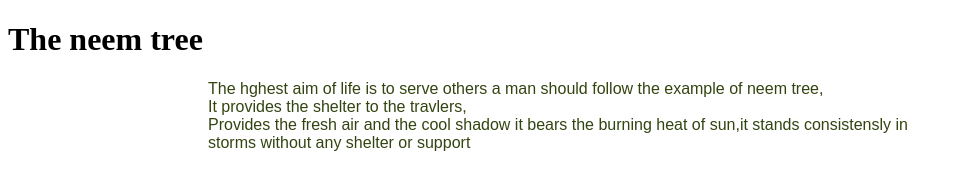
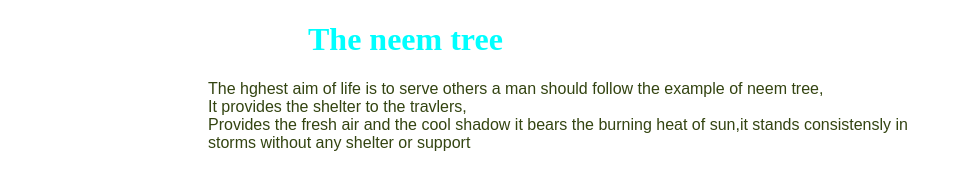
Before and after one commit to AjayKumar17-ad/my-first-repo, a plain HTML site: page index.html in a window 1280 px wide. Shown: the whole page, without its empty margins (0-962 px from the left). Drawn offline with Linux system fonts and the light colour scheme.

Commit message:
same change

```diff
--- a/index.css
+++ b/index.css
@@ -5,3 +5,8 @@ p{
     color: #341;
     margin-left: 200px;
 }
+h1{
+    margin-left: 300px;
+    color: aqua;
+    text-wrap-style: inherit;
+}
```
